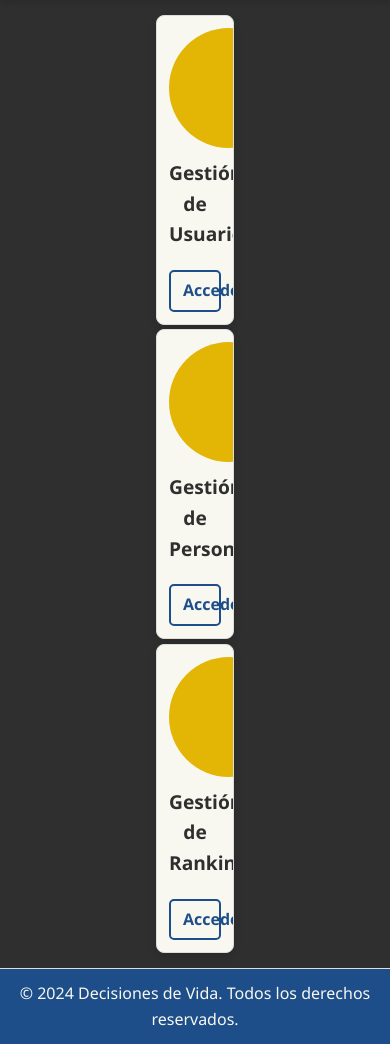
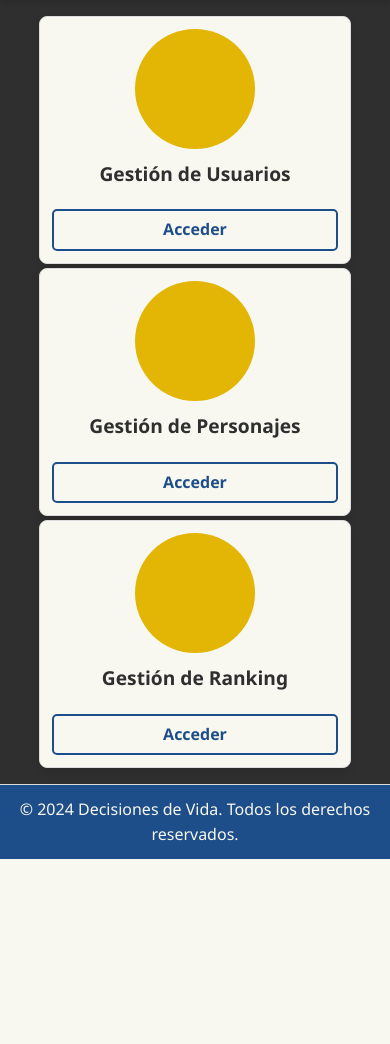
Before and after one commit to jcarrozadev/decisionesDeVida, a PHP site: the page made by diseño/mock/panelAdministrador/index.html in a window 390 px wide. Shown: the part 169-1213 px from the top of the page. After the commit the page ends 1028 px from the top, so only its background shows below. Run offline with PHP 8.4, Linux system fonts and the light colour scheme.

Commit message:
Mediaquery arregladas panelAdministrador

```diff
--- a/diseño/mock/panelAdministrador/stylesheet.css
+++ b/diseño/mock/panelAdministrador/stylesheet.css
@@ -61,7 +61,7 @@ header h1 {
     box-shadow: 0 4px 8px rgba(0, 0, 0, 0.1);
     transition: transform 0.3s ease, box-shadow 0.3s ease;
     overflow: hidden;
-    width: 20vw;
+    width: 30vw;
 }
 
 .tarjeta:hover {
@@ -128,11 +128,12 @@ footer {
     }
 
     .contenedor-grid {
-        grid-template-columns: repeat(auto-fit, minmax(250px, 1fr));
+        grid-template-columns: 1fr;
         padding: 2% 3%;
     }
 
     .tarjeta {
+        width: 80vw;
         padding: 15px;
     }
 
@@ -149,6 +150,7 @@ footer {
     }
 
     .tarjeta {
+        width: 80vw;
         padding: 12px;
     }
 
```
